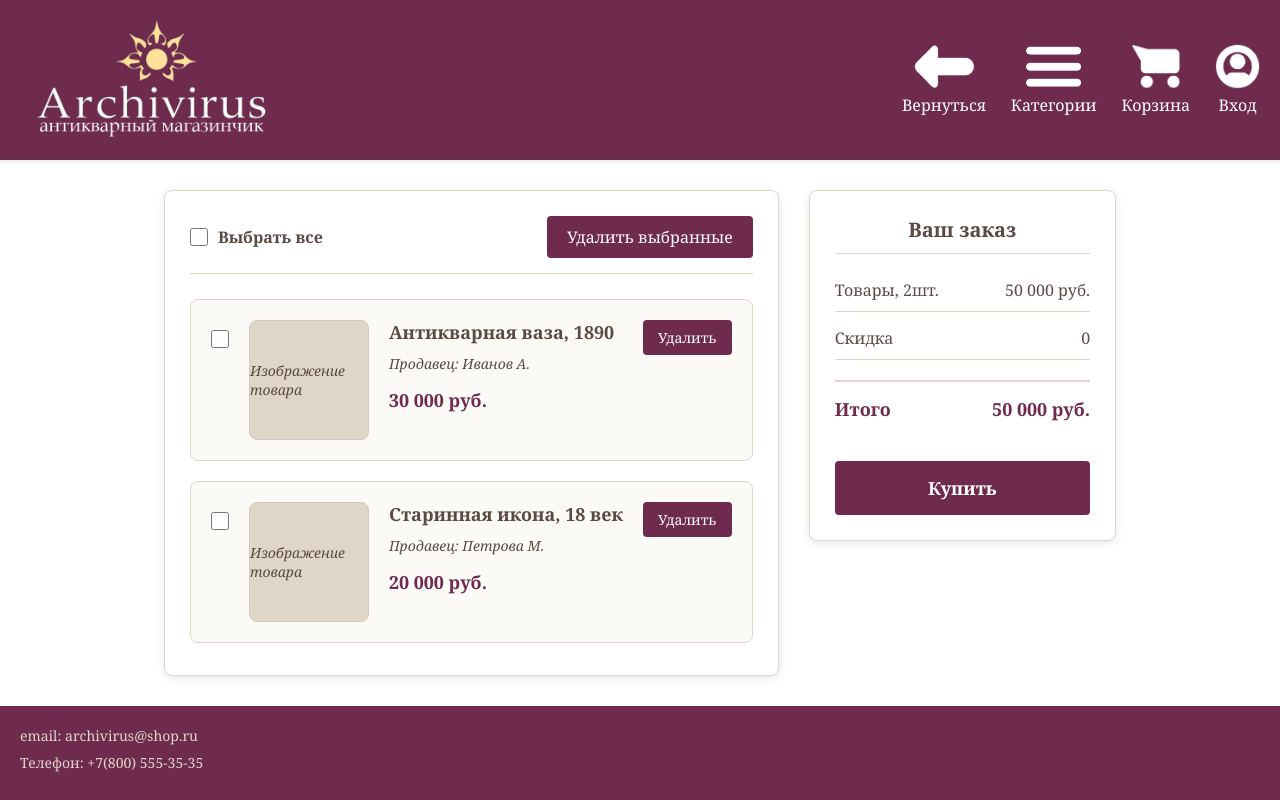
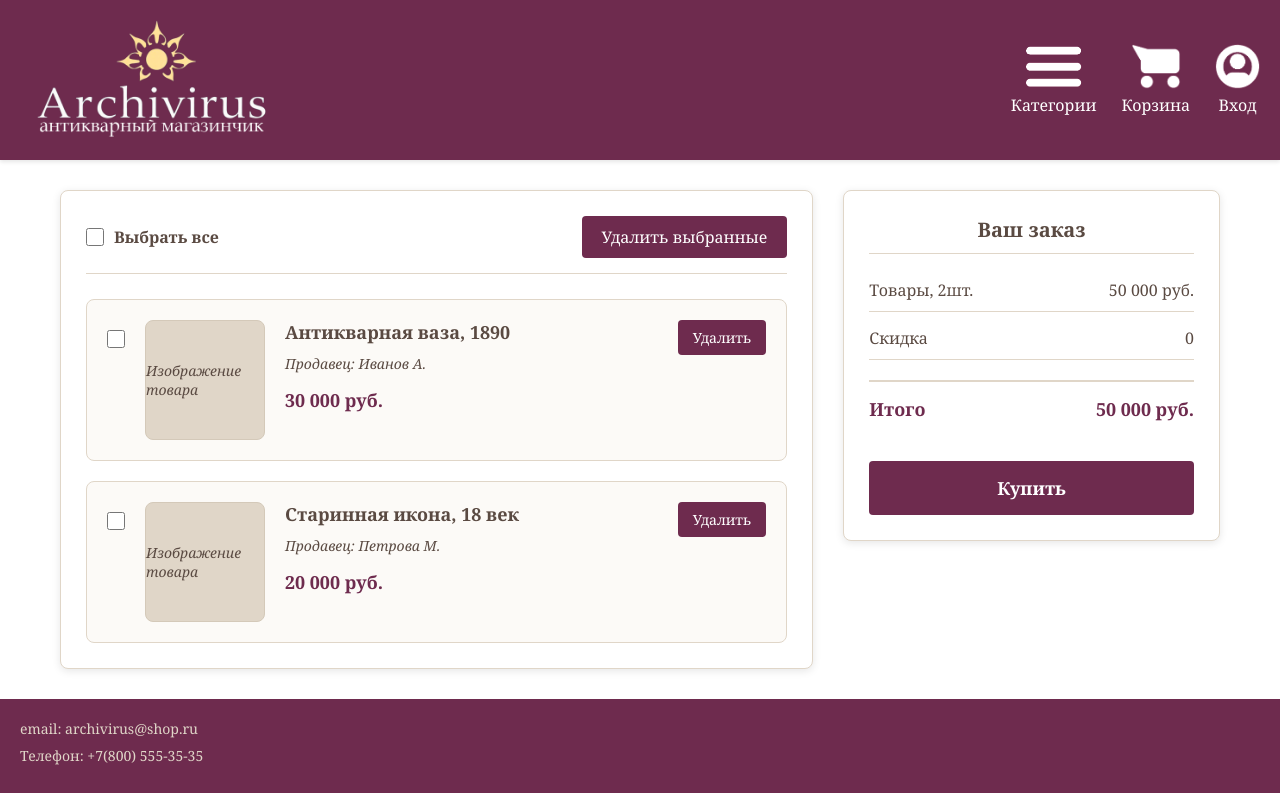
Before and after one commit to olya-bondarenkoIS22/diplom, a PHP site: page /cart.php in a window 1280 px wide. Run offline with PHP 8.4, Linux system fonts and the light colour scheme.

Commit message:
formating

```diff
--- a/cart.php
+++ b/cart.php
@@ -1,7 +1,3 @@
-
-<?php
-$pageTitle = isset($pageTitle) ? $pageTitle : "Мой сайт";
-?>
 <!DOCTYPE html>
 <html lang="ru">
 <head>
--- a/css/shared.css
+++ b/css/shared.css
@@ -5,8 +5,6 @@
     font-family: 'Georgia', serif;
 }
 
-body {
-    min-height: 100vh;
-    display: flex;
-    flex-direction: column;
+body  {
+     height: 100%;
 }
--- a/model/header.php
+++ b/model/header.php
@@ -9,24 +9,24 @@
         </div>
         <div class="header-right">
             <div class="header-icons">
-                    <div class="icon-item">
+                <!-- <div class="icon-item">
                     <a href="home.html" class="icon-link">
                         <img src="images/image_menu_return.png" alt="Вернуться" class="avatar">
                         <div class="icon-text">Вернуться</div>
                     </a>
-                    </div>
+                </div> -->
                 <div class="icon-item" id="categories-btn">
                     <img src="images/image_menu_category.png" alt="Категории" class="avatar">
                     <div class="icon-text">Категории</div>
                 </div>
                 <div class="icon-item">
-                        <a href="cart.html" class="icon-link">
+                    <a href="../cart.php" class="icon-link">
                         <img src="images/image_menu_card.png" alt="Корзина" class="avatar">
                         <div class="icon-text">Корзина</div>
                     </a>
                 </div>
                 <div class="icon-item">
-                        <a href="account_login.html" class="icon-link">
+                    <a href="../account_login.php" class="icon-link">
                         <img src="images/image_menu_ava.png" alt="Аватар" class="avatar">
                         <div class="icon-text">Вход</div>
                     </a>
```
Also changed, not shown: account_login.php (renamed from account_login.html, +15 -7 lines), account_registration.php (renamed from account_registration.html, +17 -8 lines), home.html (+5 -5 lines), css/personal_blog.css (indentation only). Lines whose indentation alone changed are shown as unchanged.
